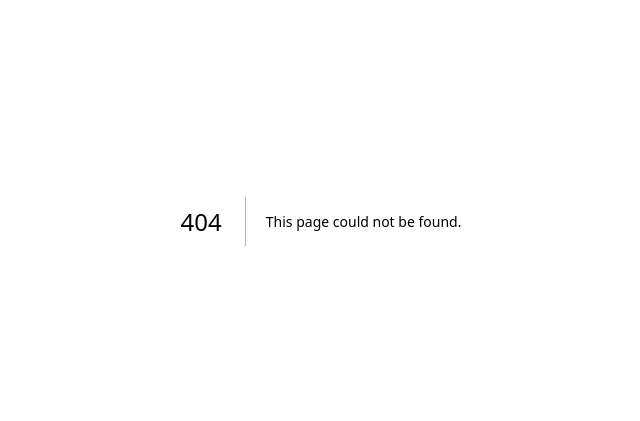
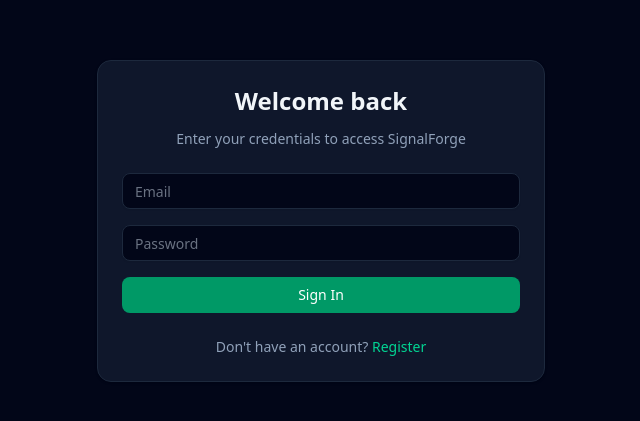
Before and after one commit to CaSh007s/signal-forge, a Next.js app in the folder frontend/: page /login in a window 1280 px wide. Before the commit this address had no page. Shown: the part 179-600 px from the top of the page, without its empty margins (319-959 px from the left). Built offline with nearby package versions, Linux system fonts and the light colour scheme.

Commit message:
Implemented ProtectedRoute, Login/Register pages, and Auth integration

```diff
--- a/frontend/app/agent/page.tsx
+++ b/frontend/app/agent/page.tsx
@@ -3,12 +3,12 @@
 import { useState } from "react";
 import { useAgent } from "@/lib/use-agent";
 import ReactMarkdown from "react-markdown";
+import ProtectedRoute from "@/components/protected-route";
 import { Button } from "@/components/ui/button";
 import { Input } from "@/components/ui/input";
 import { Card, CardContent, CardHeader, CardTitle } from "@/components/ui/card";
 import { ScrollArea } from "@/components/ui/scroll-area";
 import { Badge } from "@/components/ui/badge";
-import { Separator } from "@/components/ui/separator";
 import { Bot, Search, Terminal, TrendingUp } from "lucide-react";
 
 export default function Home() {
@@ -21,6 +21,7 @@
   };
 
   return (
+    <ProtectedRoute>
       <main className="min-h-screen bg-slate-950 text-slate-100 p-8 font-sans selection:bg-emerald-500/30">
         <div className="max-w-6xl mx-auto space-y-8">
           {/* Header */}
@@ -134,5 +135,6 @@
           </div>
         </div>
       </main>
+    </ProtectedRoute>
   );
 }
--- /dev/null
+++ b/frontend/app/login/page.tsx
@@ -0,0 +1,123 @@
+"use client";
+
+import { useState } from "react";
+import { useRouter } from "next/navigation";
+import Link from "next/link";
+import { setToken } from "@/lib/auth";
+import { Button } from "@/components/ui/button";
+import { Input } from "@/components/ui/input";
+import {
+  Card,
+  CardContent,
+  CardHeader,
+  CardTitle,
+  CardDescription,
+} from "@/components/ui/card";
+import { AlertCircle, Loader2 } from "lucide-react";
+
+export default function LoginPage() {
+  const router = useRouter();
+  const [email, setEmail] = useState("");
+  const [password, setPassword] = useState("");
+  const [error, setError] = useState("");
+  const [loading, setLoading] = useState(false);
+
+  const handleLogin = async (e: React.FormEvent) => {
+    e.preventDefault();
+    setLoading(true);
+    setError("");
+
+    try {
+      const formData = new URLSearchParams();
+      formData.append("username", email);
+      formData.append("password", password);
+
+      const res = await fetch("http://127.0.0.1:8000/auth/login", {
+        method: "POST",
+        headers: { "Content-Type": "application/x-www-form-urlencoded" },
+        body: formData,
+      });
+
+      if (!res.ok) {
+        throw new Error("Invalid email or password");
+      }
+
+      const data = await res.json();
+      setToken(data.access_token); // Save the key!
+      router.push("/agent"); // Go to the app
+    } catch (err) {
+      if (err instanceof Error) {
+        setError(err.message);
+      } else {
+        setError("An unexpected error occurred");
+      }
+    } finally {
+      setLoading(false);
+    }
+  };
+
+  return (
+    <div className="min-h-screen flex items-center justify-center bg-slate-950 px-4">
+      <Card className="w-full max-w-md bg-slate-900 border-slate-800 text-slate-100">
+        <CardHeader className="space-y-1">
+          <CardTitle className="text-2xl font-bold text-center">
+            Welcome back
+          </CardTitle>
+          <CardDescription className="text-center text-slate-400">
+            Enter your credentials to access SignalForge
+          </CardDescription>
+        </CardHeader>
+        <CardContent>
+          <form onSubmit={handleLogin} className="space-y-4">
+            <div className="space-y-2">
+              <Input
+                type="email"
+                placeholder="Email"
+                value={email}
+                onChange={(e) => setEmail(e.target.value)}
+                required
+                className="bg-slate-950 border-slate-800 focus-visible:ring-emerald-500"
+              />
+            </div>
+            <div className="space-y-2">
+              <Input
+                type="password"
+                placeholder="Password"
+                value={password}
+                onChange={(e) => setPassword(e.target.value)}
+                required
+                className="bg-slate-950 border-slate-800 focus-visible:ring-emerald-500"
+              />
+            </div>
+
+            {error && (
+              <div className="flex items-center gap-2 text-red-400 text-sm bg-red-950/30 p-3 rounded-md border border-red-900/50">
+                <AlertCircle className="h-4 w-4" />
+                {error}
+              </div>
+            )}
+
+            <Button
+              type="submit"
+              className="w-full bg-emerald-600 hover:bg-emerald-700 text-white"
+              disabled={loading}
+            >
+              {loading && <Loader2 className="mr-2 h-4 w-4 animate-spin" />}
+              Sign In
+            </Button>
+
+            <div className="text-center text-sm text-slate-400 pt-2">
+              Don&apos;t have an account?{" "}
+              <Link
+                href="/register"
+                className="text-emerald-400 hover:underline"
+              >
+                Register
+              </Link>
+            </div>
+          </form>
+        </CardContent>
+      </Card>
+    </div>
+  );
+}
--- /dev/null
+++ b/frontend/app/register/page.tsx
@@ -0,0 +1,117 @@
+"use client";
+
+import { useState } from "react";
+import { useRouter } from "next/navigation";
+import Link from "next/link";
+import { Button } from "@/components/ui/button";
+import { Input } from "@/components/ui/input";
+import {
+  Card,
+  CardContent,
+  CardHeader,
+  CardTitle,
+  CardDescription,
+} from "@/components/ui/card";
+import { AlertCircle, Loader2 } from "lucide-react";
+
+export default function RegisterPage() {
+  const router = useRouter();
+  const [email, setEmail] = useState("");
+  const [password, setPassword] = useState("");
+  const [error, setError] = useState("");
+  const [loading, setLoading] = useState(false);
+
+  const handleRegister = async (e: React.FormEvent) => {
+    e.preventDefault();
+    setLoading(true);
+    setError("");
+
+    try {
+      // Register expects standard JSON, not form-data
+      const res = await fetch("http://127.0.0.1:8000/auth/register", {
+        method: "POST",
+        headers: { "Content-Type": "application/json" },
+        body: JSON.stringify({ email, password }),
+      });
+
+      if (!res.ok) {
+        const data = await res.json();
+        throw new Error(data.detail || "Registration failed");
+      }
+
+      // If successful, send to login
+      router.push("/login?registered=true");
+    } catch (err) {
+      if (err instanceof Error) {
+        setError(err.message);
+      } else {
+        setError("An unexpected error occurred");
+      }
+    } finally {
+      setLoading(false);
+    }
+  };
+
+  return (
+    <div className="min-h-screen flex items-center justify-center bg-slate-950 px-4">
+      <Card className="w-full max-w-md bg-slate-900 border-slate-800 text-slate-100">
+        <CardHeader className="space-y-1">
+          <CardTitle className="text-2xl font-bold text-center">
+            Create an account
+          </CardTitle>
+          <CardDescription className="text-center text-slate-400">
+            Get started with SignalForge today
+          </CardDescription>
+        </CardHeader>
+        <CardContent>
+          <form onSubmit={handleRegister} className="space-y-4">
+            <div className="space-y-2">
+              <Input
+                type="email"
+                placeholder="Email"
+                value={email}
+                onChange={(e) => setEmail(e.target.value)}
+                required
+                className="bg-slate-950 border-slate-800 focus-visible:ring-emerald-500"
+              />
+            </div>
+            <div className="space-y-2">
+              <Input
+                type="password"
+                placeholder="Password"
+                value={password}
+                onChange={(e) => setPassword(e.target.value)}
+                required
+                minLength={6}
+                className="bg-slate-950 border-slate-800 focus-visible:ring-emerald-500"
+              />
+            </div>
+
+            {error && (
+              <div className="flex items-center gap-2 text-red-400 text-sm bg-red-950/30 p-3 rounded-md border border-red-900/50">
+                <AlertCircle className="h-4 w-4" />
+                {error}
+              </div>
+            )}
+
+            <Button
+              type="submit"
+              className="w-full bg-emerald-600 hover:bg-emerald-700 text-white"
+              disabled={loading}
+            >
+              {loading && <Loader2 className="mr-2 h-4 w-4 animate-spin" />}
+              Sign Up
+            </Button>
+
+            <div className="text-center text-sm text-slate-400 pt-2">
+              Already have an account?{" "}
+              <Link href="/login" className="text-emerald-400 hover:underline">
+                Sign In
+              </Link>
+            </div>
+          </form>
+        </CardContent>
+      </Card>
+    </div>
+  );
+}
--- /dev/null
+++ b/frontend/components/protected-route.tsx
@@ -0,0 +1,47 @@
+"use client";
+
+import { useEffect, useState } from "react";
+import { useRouter } from "next/navigation";
+import { isAuthenticated } from "@/lib/auth";
+import { Loader2 } from "lucide-react";
+
+export default function ProtectedRoute({
+  children,
+}: {
+  children: React.ReactNode;
+}) {
+  const router = useRouter();
+  const [isAuth, setIsAuth] = useState(false);
+  const [loading, setLoading] = useState(true);
+
+  useEffect(() => {
+    // Check auth status only on the client side
+    const checkAuth = () => {
+      if (!isAuthenticated()) {
+        router.push("/login");
+      } else {
+        setIsAuth(true);
+      }
+      setLoading(false);
+    };
+
+    checkAuth();
+  }, [router]);
+
+  // Show a loading spinner while checking
+  if (loading) {
+    return (
+      <div className="h-screen w-full flex items-center justify-center bg-slate-950">
+        <Loader2 className="h-8 w-8 animate-spin text-emerald-500" />
+      </div>
+    );
+  }
+
+  // If not authenticated, render nothing
+  if (!isAuth) {
+    return null;
+  }
+
+  // If authenticated, show the page
+  return <>{children}</>;
+}
--- /dev/null
+++ b/frontend/lib/auth.ts
@@ -0,0 +1,27 @@
+// 1. Save the token to LocalStorage
+export function setToken(token: string) {
+  if (typeof window !== "undefined") {
+    localStorage.setItem("signalforge_token", token);
+  }
+}
+
+// 2. Get the token
+export function getToken(): string | null {
+  if (typeof window !== "undefined") {
+    return localStorage.getItem("signalforge_token");
+  }
+  return null;
+}
+
+// 3. Remove the token (Logout)
+export function removeToken() {
+  if (typeof window !== "undefined") {
+    localStorage.removeItem("signalforge_token");
+  }
+}
+
+// 4. Check if user is logged in
+export function isAuthenticated(): boolean {
+  const token = getToken();
+  return !!token; // Returns true if token exists, false otherwise
+}
```
Also changed, not shown: 1 other file (tests, documents, lock files or other folders). Lines whose indentation alone changed are shown as unchanged.
